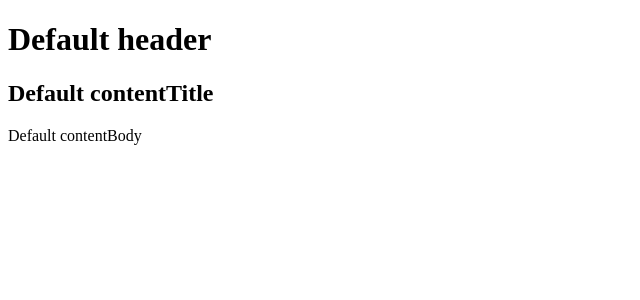
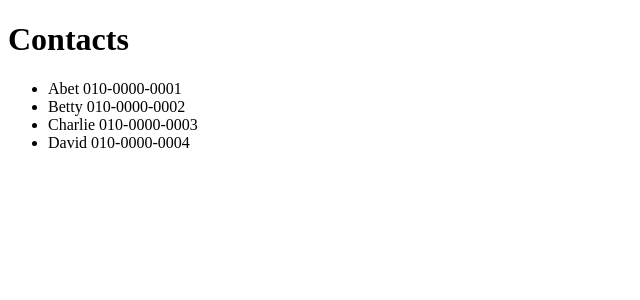
Before and after one commit to xotrs/react-study, a React app: page / in a window 1280 px wide. Shown: the top 300 px of the page, without its empty margins (0-640 px from the left). Built offline with nearby package versions, Linux system fonts and the light colour scheme.

Commit message:
컴포넌트 Iteration (반복) – Map

```diff
--- a/src/components/App.js
+++ b/src/components/App.js
@@ -1,24 +1,15 @@
 import React from 'react';
 import Header from './Header';
 import Content from './Content';
+import Contacts from './Contacts';
 
 class App extends React.Component {
     render(){
         return (
-            <div>
-                <Header title={ this.props.headerTitle }/>
-                <Content title={ this.props.contentTitle }
-                          body={ this.props.contentBody }/>
-            </div>
+                <Contacts />
         );
     }
 }
 
-App.defaultProps = {
-    headerTitle: 'Default header',
-    contentTitle: 'Default contentTitle',
-    contentBody: 'Default contentBody'
-};
-
 
 export default App;
--- /dev/null
+++ b/src/components/ContactInfo.js
@@ -0,0 +1,10 @@
+import React from 'react';
+class ContactInfo extends React.Component {
+    render() {
+        return(
+            <li>{this.props.name} {this.props.phone}</li>
+        );
+    }
+}
+
+export default ContactInfo;
--- /dev/null
+++ b/src/components/Contacts.js
@@ -0,0 +1,30 @@
+import React from 'react';
+import ContactInfo from './ContactInfo'
+class Contacts extends React.Component {
+    constructor(props){
+        super(props);
+        this.state = {
+            contactData: [
+                {name: "Abet", phone: "010-0000-0001"},
+                {name: "Betty", phone: "010-0000-0002"},
+                {name: "Charlie", phone: "010-0000-0003"},
+                {name: "David", phone: "010-0000-0004"}
+        ]
+    };
+
+    }
+    render(){
+        return(
+            <div>
+                <h1>Contacts</h1>
+                <ul>
+                    {this.state.contactData.map((contact, i) =>{
+                        return (<ContactInfo name={contact.name} phone={contact.phone} key={i} />);
+                    })}
+                </ul>
+            </div>
+        );
+    }
+}
+
+export default Contacts;
```
